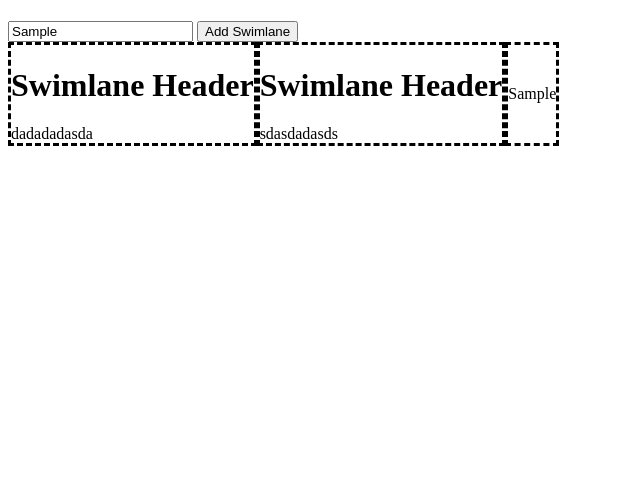
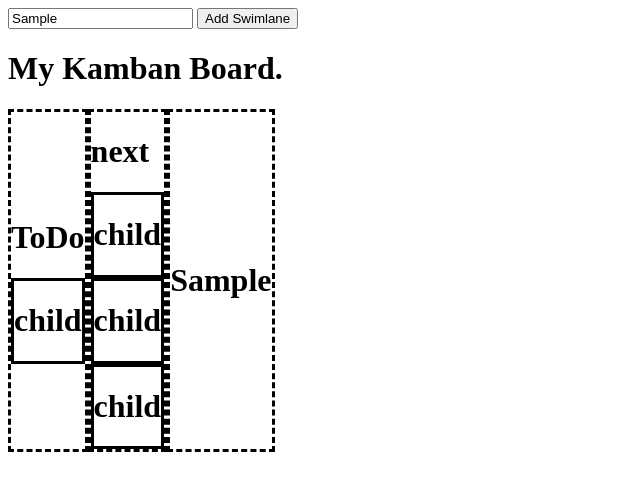
Before and after one commit to lukegriffith/kanban, a plain HTML site: page index.html in a window 1280 px wide. Both pictures are taken after typing "Sample" into the empty fields and a click on the button "Add Swimlane". Shown: the whole page, without its empty margins (0-640 px from the left). Drawn offline with Linux system fonts and the light colour scheme.

Commit message:
Added render functionality for board object. Amended launch.json to attach and launch. Updated styles

```diff
--- a/css/styles.css
+++ b/css/styles.css
@@ -18,3 +18,11 @@
 #hidden {
     display: hidden
 }
+
+.postit {
+
+
+    border: solid;
+    padding: 5px, 5px, 5px, 5px;
+
+}
--- a/index.html
+++ b/index.html
@@ -4,8 +4,8 @@
 <head>
   <meta charset="utf-8">
 
-  <title>The HTML5 Herald</title>
-  <meta name="description" content="The HTML5 Herald">
+  <title>Kamban</title>
+  <meta name="description" content="Kamban">
   <meta name="author" content="SitePoint">
 
   <link rel="stylesheet" href="css/styles.css">
@@ -16,45 +16,11 @@
 </head>
 
 <body>
+
+    <input id="SwimLaneName">
+    <button id="AddSwimlane">Add Swimlane</button>
+
     <div id="container">
-
-        <div class="" id="hidden">
-            <h1 class="Header"></h1>
-
-            <div class="issues">
-
-
-            </div>
-        </div>
-
-
-
-
-
-        <input id="SwimLaneName">
-        <button id="AddSwimlane">Add Swimlane</button>
-
-
-
-         <div class="swimlane">
-            <h1 class="Header">Swimlane Header</h1>
-
-            <div class="issues">
-                dadadadasda
-
-            </div>
-        </div>
-
-
-         <div class="swimlane">
-            <h1 class="Header">Swimlane Header</h1>
-
-            <div class="issues">
-                sdasdadasds
-
-            </div>
-        </div>
-
 
 
 
--- a/js/main.js
+++ b/js/main.js
@@ -4,7 +4,7 @@ function postit(header,priority){
 
     post.type = "postit"
 
-    post.name = header,
+    post.header = header,
     post.labels = [],
     post.priority = priority,
     post.addLabel = function (label){
@@ -28,11 +28,102 @@ function swimlane(name,meta) {
     lane.children = []
 
     lane.addChild = function(postit) {
-        children.push(postit);
+        lane.children.push(postit);
     }
 
     return lane
 }
+
+
+
+function renderBoard(board){
+
+    var container;
+    var header;
+    var swimlane;
+    var i;
+
+    container = document.getElementById("container")
+    container.innerHTML = ""
+
+    header = document.createElement("h1")
+
+    //console.log(header)
+
+    console.log(board);
+    console.log(board.title);
+    header.innerText = board.title;
+
+    container.appendChild(header);
+
+    console.log("Starting Swimanes");
+
+
+    for(i=0;i<board.swimlanes.length;i++) {
+        console.log("forloop "+i);
+        swimlane = renderSwimlane(board.swimlanes[i])
+        container.appendChild(swimlane)
+    }
+
+}
+
+function renderSwimlane(obj) {
+
+    var div;
+    var header;
+    var child;
+    var i;
+
+    div = document.createElement("div");
+    header = document.createElement("h1");
+
+    header.innerText = obj.name;
+    div.className = "swimlane";
+
+    div.appendChild(header);
+
+    //console.log("Starting Postits");
+
+    //console.log(obj);
+
+
+
+    if (obj.children.length != 0){
+        for(i=0; i < obj.children.length; i++) {
+
+            //console.log(i);
+
+            child = renderPostIt(obj.children[i])
+            div.appendChild(child);
+        }
+    }
+
+    return div;
+
+}
+
+function renderPostIt(obj) {
+
+    var div;
+    var header;
+
+    //console.log("renderPostIT");
+    //console.log(obj);
+
+
+    div = document.createElement("div");
+    div.className = "postit";
+    header = document.createElement("h1");
+    header.innerHTML = obj.header;
+    div.appendChild(header);
+
+    return div
+
+
+}
+
+
+
 
 var board =  {
 
@@ -53,74 +144,67 @@ var board =  {
 }
 
 
-
-console.log(board);
-console.log("boardCreated");
-console.log("changing name of board");
-
-board.renameBoard("New Name");
-console.log(board);
-
+//
+// console.log(board);
+// console.log("boardCreated");
+// console.log("changing name of board");
+//
+// //  board.renameBoard("New Name");
+// console.log(board);
+//
 console.log("constructing lane")
 var lane = swimlane("ToDo");
-
-console.log(lane);
-
+//
+// console.log(lane);
+var post;
+post = postit("child");
+//
+lane.addChild(post);
+//
+//
+//
 console.log("adding to board");
 board.addSwimlane(lane);
-console.log(board);
+//
+ lane = swimlane("next");
+ lane.addChild(post);
+ lane.addChild(post);
+ lane.addChild(post);
+//
+ board.addSwimlane(lane);
+
+//
+// console.log(board);
+//
 
 
+var addSwimlane = document.getElementById("AddSwimlane")
+addSwimlane.addEventListener("click", function(e) {
+
+    var header = document.getElementById("SwimLaneName").value;
+    var swim = swimlane(header);
+    board.addSwimlane(swim);
+    renderBoard(board);
+
+})
+
+renderBoard(board);
 
 
-// Look at creating an interface to access the board, opposed to accessing the board directly in rendering.
-// Use methods like GetSwimLanes, and GetPostIts opposed to accessing board items directly through enumerations.
-// Abstract it through another function.
-
-function renderItem(item,parent){
-
-    switch (item.type) {
-
-        case "postit":
-            renderPostIt(item, parent);
-
-        case "swimlane":
-        renderSwimLane(item, parent)
-
-    }
-
-}
-
-
-
-var swimlaneCount = 0;
-
-var addSwimlane = document.getElementById("AddSwimlane")
-
-addSwimlane.addEventListener("click", function(e) {
-
-
-
-
-    console.log("getting swimlane");
-    var swimlane = document.getElementById("hidden");
-    var clone = swimlane.cloneNode(true);
-
-    swimlaneCount = swimlaneCount + 1
-    clone.id = swimlaneCount
-    clone.className = "swimlane"
-
-    var container = document.getElementById("container")
-
-
-    container.appendChild(clone);
-
-    var headerValue = document.getElementById("SwimLaneName").value
-
-    document.getElementById(swimlaneCount).innerHTML = headerValue
-
-
-
-
-
-})
+//    // Code was used to add a swimlane to the board.
+//    console.log("getting swimlane");
+//    var swimlane = document.getElementById("hidden");
+//    var clone = swimlane.cloneNode(true);
+//
+//    swimlaneCount = swimlaneCount + 1
+//    clone.id = swimlaneCount
+//    clone.className = "swimlane"
+//
+//    var container = document.getElementById("container")
+//
+//
+//    container.appendChild(clone);
+//
+//    var headerValue = document.getElementById("SwimLaneName").value
+//
+//    document.getElementById(swimlaneCount).innerHTML = headerValue
```
Also changed, not shown: doc/board.json (added, +16 -0 lines).
